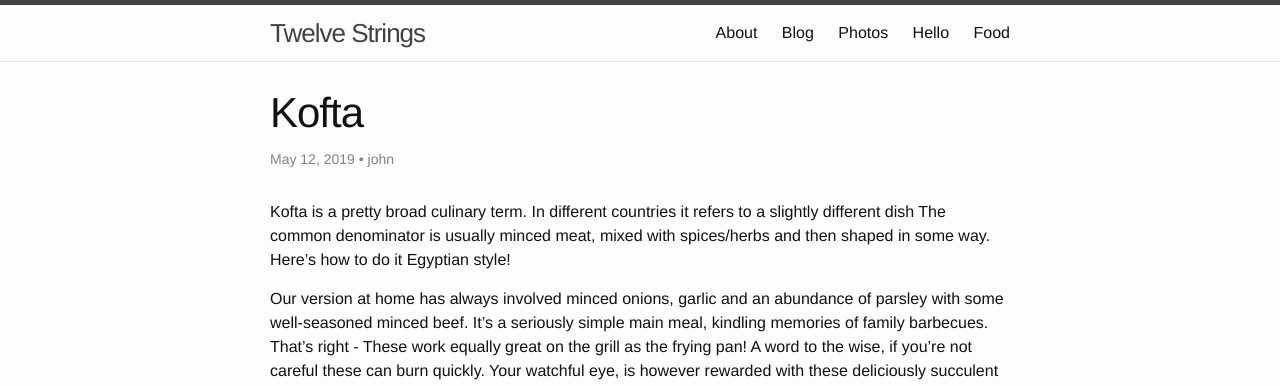
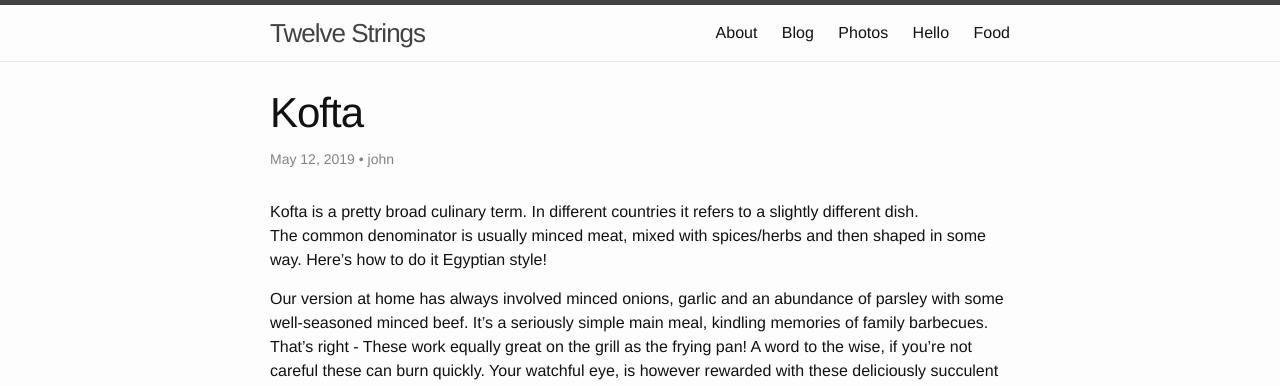
Before and after one commit to johncyril/johncyril.github.io, a Jekyll site: the page built from _recipes/2019-05-12-kofta.md, in a window 1280 px wide and 900 px high. Shown: the top 386 px of the window. Built offline with Jekyll 4.4.1, drawn with Linux system fonts in a browser that asks for light colours.

Commit message:
formatting

```diff
--- a/_recipes/2019-05-12-kofta.md
+++ b/_recipes/2019-05-12-kofta.md
@@ -9,7 +9,7 @@
 preview-image: /images/recipes/kofta/Kofta_served.jpg
 ---
 
-Kofta is a pretty broad culinary term. In different countries it refers to a slightly different dish
+Kofta is a pretty broad culinary term. In different countries it refers to a slightly different dish.
 The common denominator is usually minced meat, mixed with spices/herbs and then shaped in some way.
 Here's how to do it Egyptian style!
 
```
